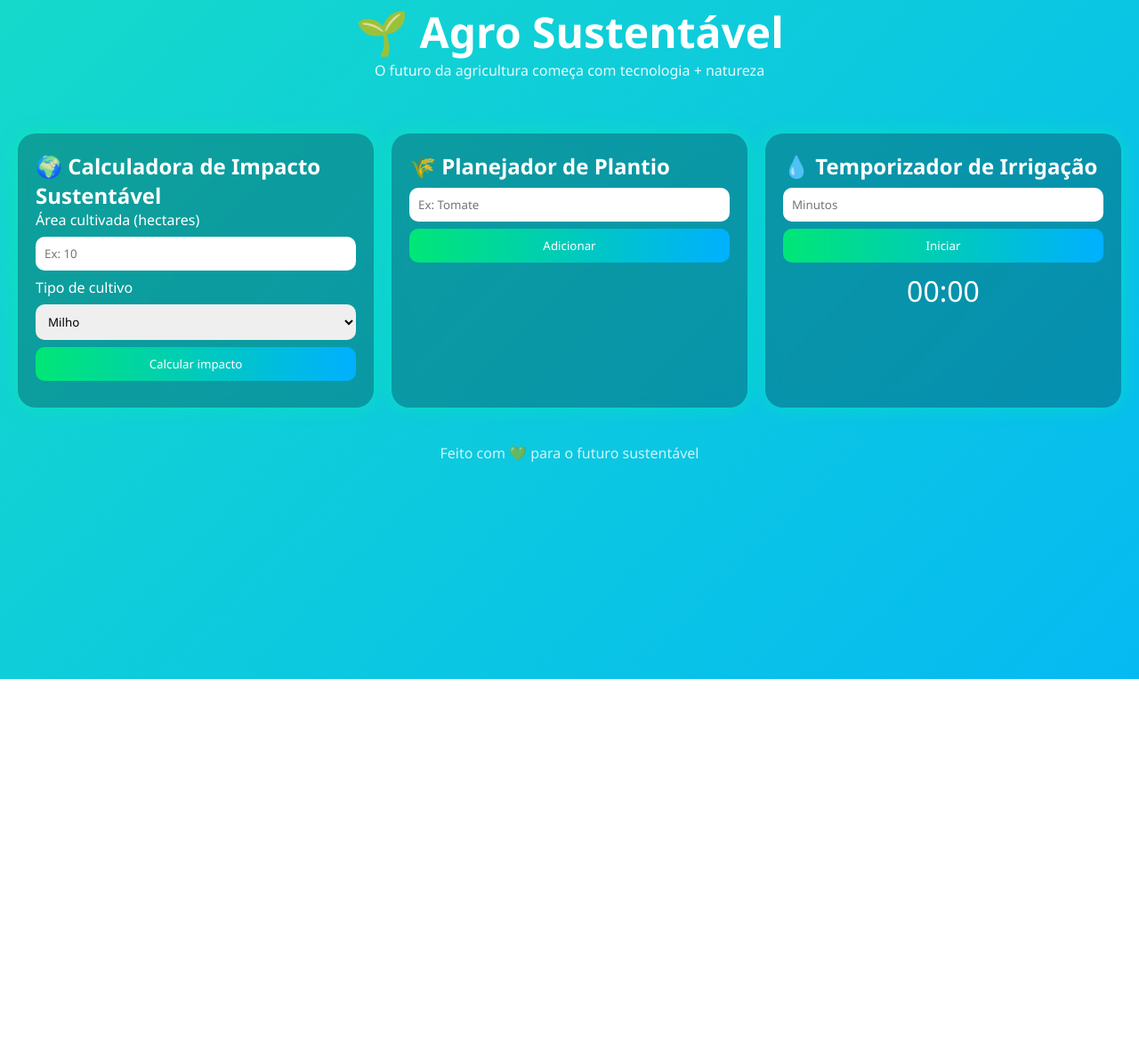
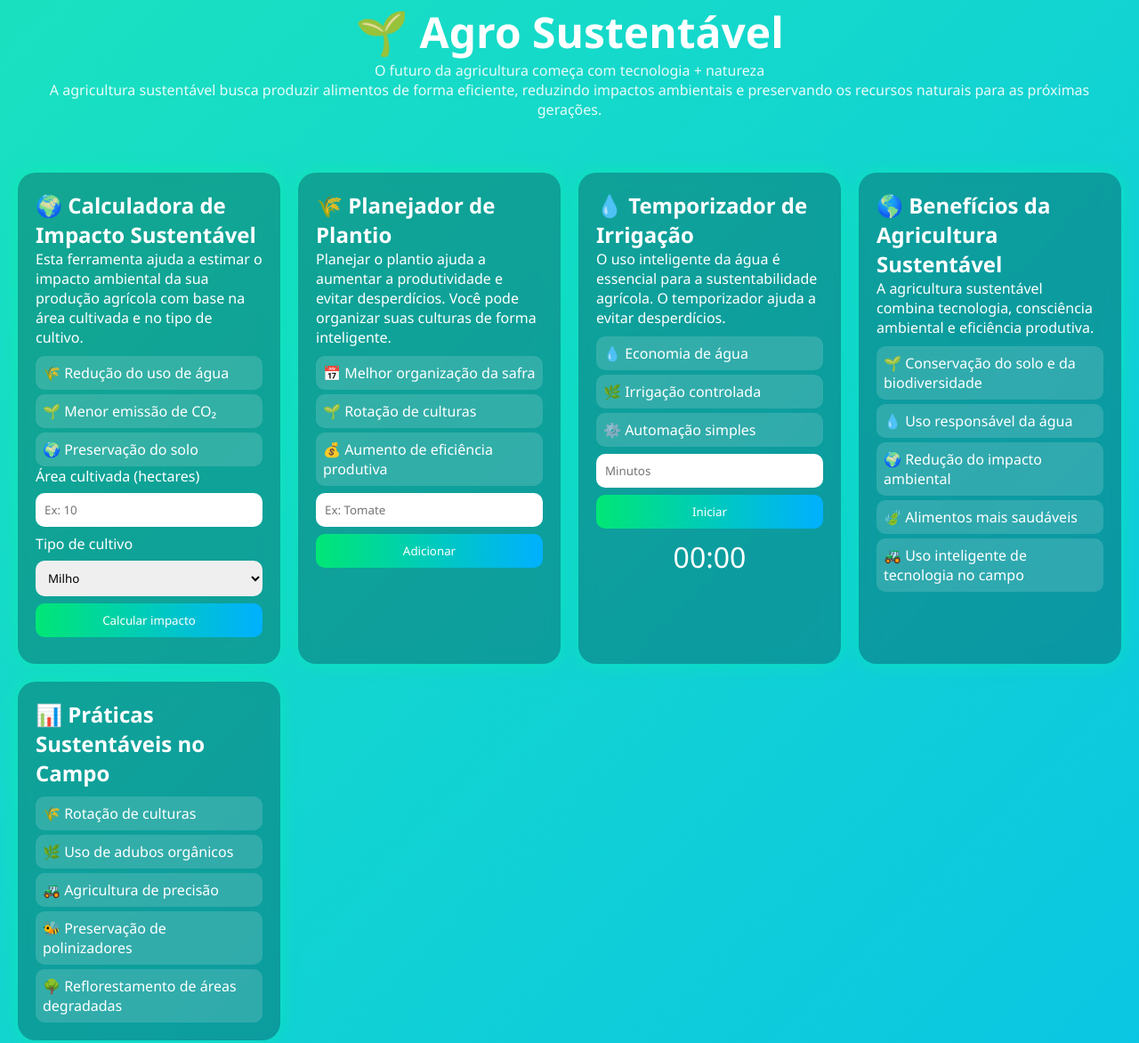
Before and after one commit to Dudu6742G/agro-sustentavel-no-mundo, a plain HTML site: page index.html in a window 1280 px wide. Shown: the part 37-1209 px from the top of the page at 89% size. Before the commit the page ends 800 px from the top, so only its background shows below. Drawn offline with Linux system fonts and the light colour scheme.

Commit message:
Update index.html

```diff
--- a/index.html
+++ b/index.html
@@ -1,4 +1,3 @@
-<!DOCTYPE html>
 <html lang="pt-BR">
 <head>
   <meta charset="UTF-8" />
@@ -6,17 +5,36 @@
   <title>Agro Sustentável - Futuro Verde</title>
   <link rel="stylesheet" href="style.css"/>
 </head>
+
 <body>
 
   <header class="hero">
     <h1>🌱 Agro Sustentável</h1>
     <p>O futuro da agricultura começa com tecnologia + natureza</p>
+
+    <div class="intro-info">
+      <p>
+        A agricultura sustentável busca produzir alimentos de forma eficiente,
+        reduzindo impactos ambientais e preservando os recursos naturais para as próximas gerações.
+      </p>
+    </div>
   </header>
 
   <main>
 
     <section class="card glow">
       <h2>🌍 Calculadora de Impacto Sustentável</h2>
+
+      <p>
+        Esta ferramenta ajuda a estimar o impacto ambiental da sua produção agrícola
+        com base na área cultivada e no tipo de cultivo.
+      </p>
+
+      <ul>
+        <li>🌾 Redução do uso de água</li>
+        <li>🌱 Menor emissão de CO₂</li>
+        <li>🌍 Preservação do solo</li>
+      </ul>
 
       <label>Área cultivada (hectares)</label>
       <input id="area" type="number" placeholder="Ex: 10"/>
@@ -36,6 +54,17 @@
     <section class="card glow">
       <h2>🌾 Planejador de Plantio</h2>
 
+      <p>
+        Planejar o plantio ajuda a aumentar a produtividade e evitar desperdícios.
+        Você pode organizar suas culturas de forma inteligente.
+      </p>
+
+      <ul>
+        <li>📅 Melhor organização da safra</li>
+        <li>🌱 Rotação de culturas</li>
+        <li>💰 Aumento de eficiência produtiva</li>
+      </ul>
+
       <input id="planta" type="text" placeholder="Ex: Tomate"/>
       <button onclick="adicionarPlanta()">Adicionar</button>
 
@@ -45,10 +74,49 @@
     <section class="card glow">
       <h2>💧 Temporizador de Irrigação</h2>
 
+      <p>
+        O uso inteligente da água é essencial para a sustentabilidade agrícola.
+        O temporizador ajuda a evitar desperdícios.
+      </p>
+
+      <ul>
+        <li>💧 Economia de água</li>
+        <li>🌿 Irrigação controlada</li>
+        <li>⚙️ Automação simples</li>
+      </ul>
+
       <input id="tempo" type="number" placeholder="Minutos"/>
       <button onclick="iniciarTimer()">Iniciar</button>
 
       <div id="timerDisplay">00:00</div>
+    </section>
+
+    <section class="card glow">
+      <h2>🌎 Benefícios da Agricultura Sustentável</h2>
+
+      <p>
+        A agricultura sustentável combina tecnologia, consciência ambiental e eficiência produtiva.
+      </p>
+
+      <ul>
+        <li>🌱 Conservação do solo e da biodiversidade</li>
+        <li>💧 Uso responsável da água</li>
+        <li>🌍 Redução do impacto ambiental</li>
+        <li>🍃 Alimentos mais saudáveis</li>
+        <li>🚜 Uso inteligente de tecnologia no campo</li>
+      </ul>
+    </section>
+
+    <section class="card glow">
+      <h2>📊 Práticas Sustentáveis no Campo</h2>
+
+      <ul>
+        <li>🌾 Rotação de culturas</li>
+        <li>🌿 Uso de adubos orgânicos</li>
+        <li>🚜 Agricultura de precisão</li>
+        <li>🐝 Preservação de polinizadores</li>
+        <li>🌳 Reflorestamento de áreas degradadas</li>
+      </ul>
     </section>
 
   </main>
```
